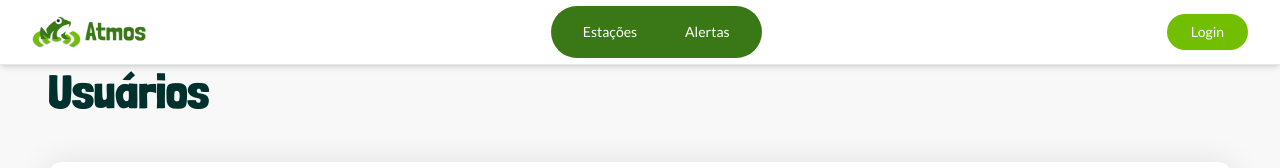
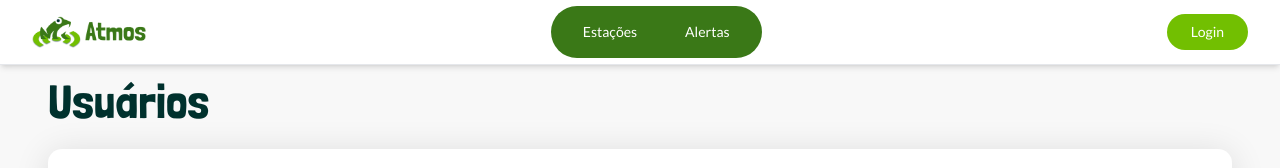
Before and after one commit to SkyFlyTeam/Atmos-frontend, a Next.js app: page /usuarios in a window 1280 px wide. Shown: the top 168 px of the page. Built offline with nearby package versions, Linux system fonts and the light colour scheme; no server answers; a web font is replaced by a local one.

Commit message:
Hotfix: ajuste nas margens da tela de usuários

```diff
--- a/src/pages/usuarios/index.tsx
+++ b/src/pages/usuarios/index.tsx
@@ -148,7 +148,7 @@ const UsuariosPage = () => {
   if (loading) {
     return (
             <div className="flex-1 pr-0 md:pr-8 w-full">
-              <h1 className="text-4xl font-bold text-dark-green mb-8 font-lato">Usuários</h1>
+              <h1>Usuários</h1>
               <Card className="flex flex-col gap-3 md:p-6 p-0 md:shadow-[0px_4px_35px_0px_rgba(0,_0,_0,_0.12)] md:bg-white bg-white-bg shadow-none">
                 <div className="w-full flex justify-between md:items-center items-end flex-wrap gap-4 md:flex-row flex-col-reverse mb-6">
                   <div className="relative bg-white md:w-sm w-full animate-pulse">
@@ -192,7 +192,7 @@ const UsuariosPage = () => {
     <>
           {/* Área Principal - Lista de Usuários */}
           <div className="flex gap-3 flex-col">
-            <h1 className="text-4xl font-bold text-dark-green mb-8 font-lato">Usuários</h1>
+            <h1>Usuários</h1>
 
             <Card className="flex flex-col gap-3 md:p-6 p-0 md:shadow-[0px_4px_35px_0px_rgba(0,_0,_0,_0.12)] md:bg-white bg-white-bg shadow-none">
               <div className="w-full flex justify-between md:items-center items-end flex-wrap gap-4 md:flex-row flex-col-reverse mb-6">
```
